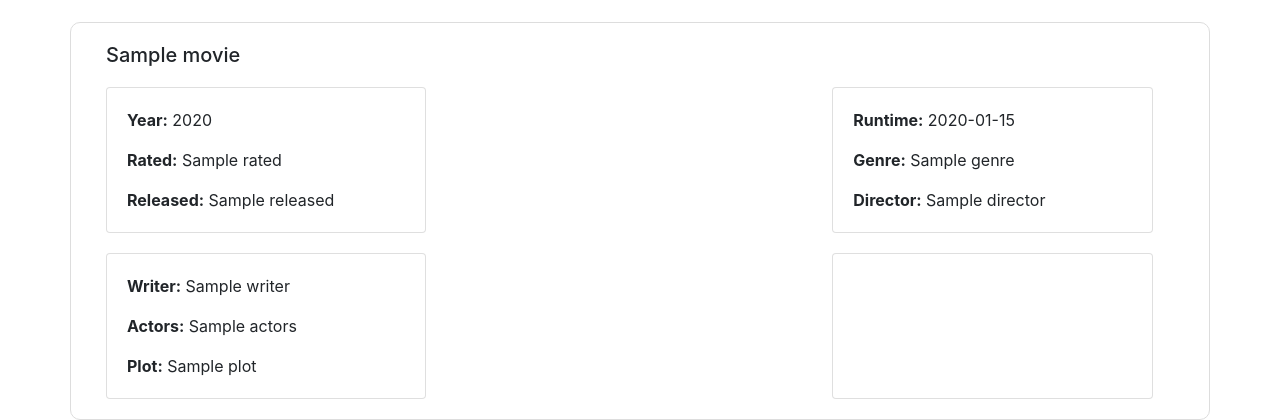
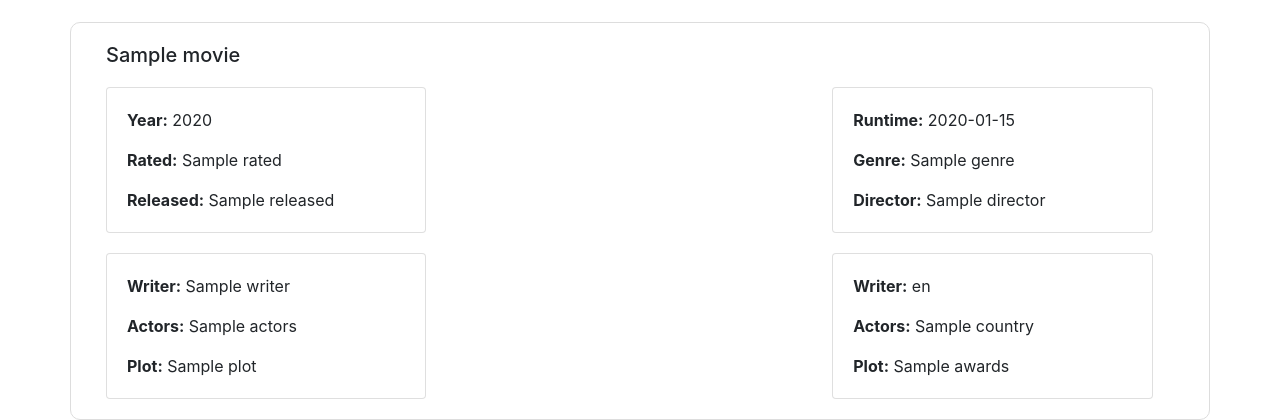
Before and after one commit to Sujalstha31/project, a Flask app: template templates/movie_info.html in a window 1280 px wide. Shown: the part 408-828 px from the top of the page. Run offline with Flask 3, Linux system fonts and the light colour scheme; the template is opened without the code that fills it: most values are stand-ins (such as "Sample title", 1, 10 or a date in 2020); grey boxes marked "Sample" are stand-in pictures; some libraries are stand-ins or nearby versions.

Commit message:
bug fixes on home screen

```diff
--- a/templates/index.html
+++ b/templates/index.html
@@ -52,7 +52,7 @@
                 <form action="movie_info.html" method="POST">
                     <div class="form-group">
                         <label for="movieName">Enter Movie Name:</label>
-                        <input type="text" class="form-control" name="movieName" id="movieName" required>
+                        <input type="text" class="form-control" name="movie" id="movie" required>
                     </div>
                     <div class="form-group">
                         <label for="apiKey">Enter your API Key:</label>
--- a/templates/movie_info.html
+++ b/templates/movie_info.html
@@ -81,7 +81,9 @@
                         </div>
                         <div class="card">
                             <div class="card-body">
-
+                                <p class="card-text"><strong>Writer:</strong> {{ movie_data.Language }}</p>
+                                <p class="card-text"><strong>Actors:</strong> {{ movie_data.Country }}</p>
+                                <p class="card-text"><strong>Plot:</strong> {{ movie_data.Awards }}</p>
                             </div>
                         </div>
 
```
